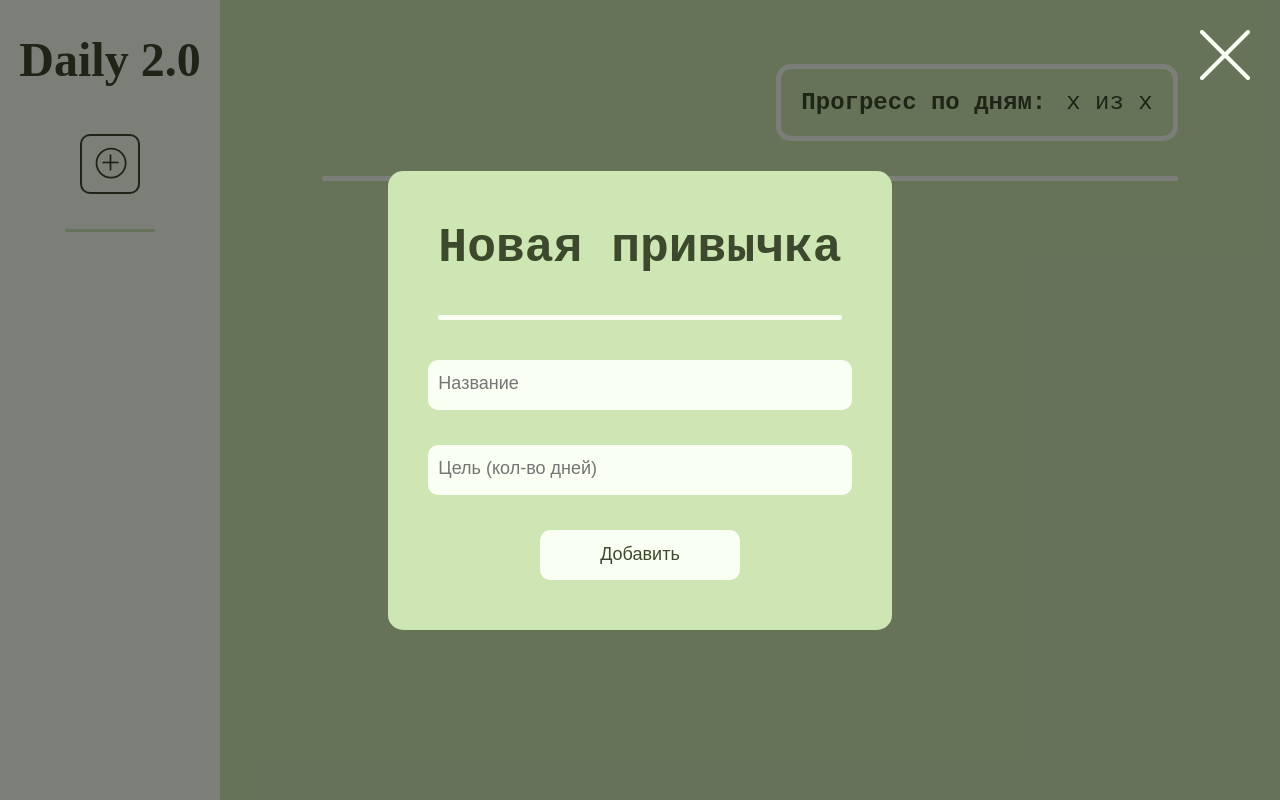
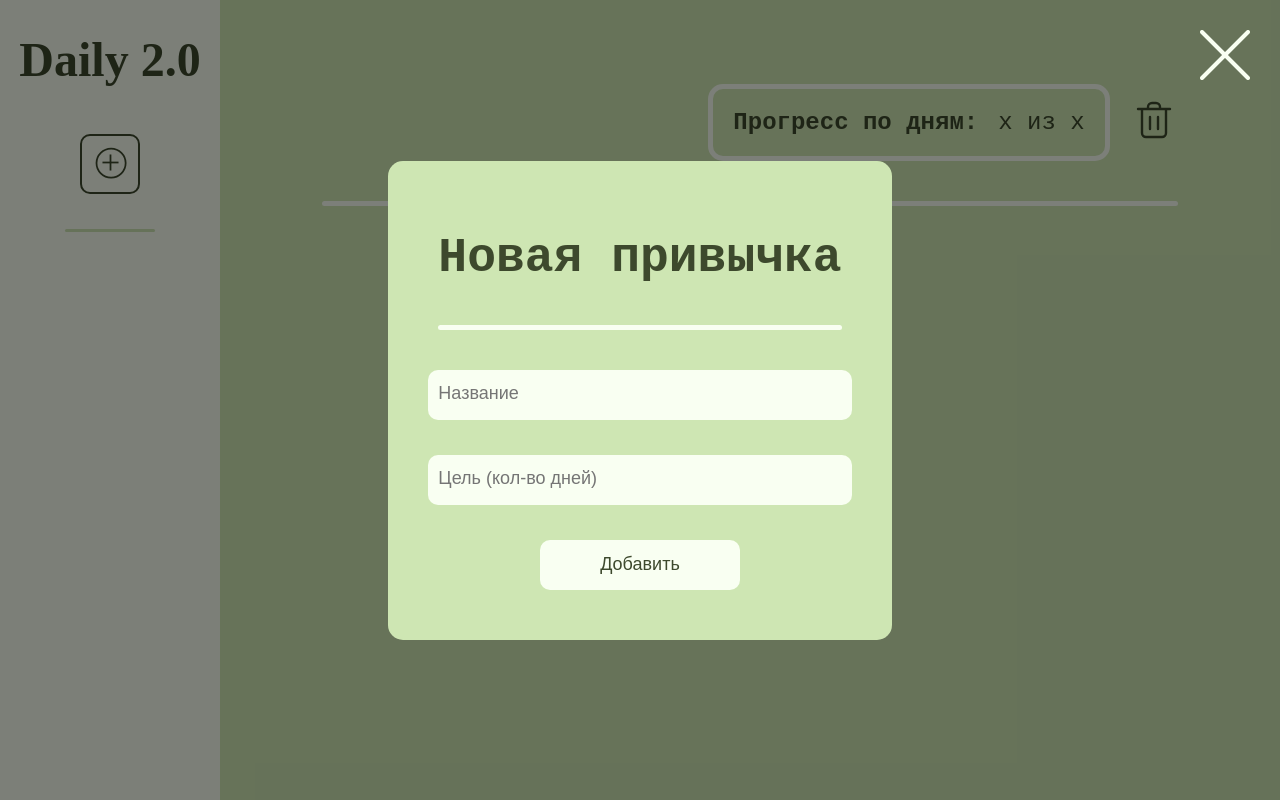
Before and after one commit to Bruh4O4/Daily_2.0, a plain HTML site: page index.html in a window 1280 px wide. Both pictures are taken after a click on the button 110 px from the left and 164 px from the top of the page. Drawn offline with Linux system fonts and the light colour scheme.

Commit message:
feat: add deleting habits

```diff
--- a/index.html
+++ b/index.html
@@ -25,6 +25,9 @@
                 <h3>Прогресс по дням: </h3>
                 <p class="prog_days">х из х</p>
             </div>
+            <button class="delHabit_but" onclick="delHabit()">
+                <img src="./static/img/delete.svg" alt="">
+            </button>
         </section>
 
         <hr>
@@ -40,7 +43,7 @@
 
                 <h2>Новая привычка</h2>
                 <hr>
-                <form class="new_habit" onsubmit="adding(event)">
+                <form class="new_habit" onsubmit="addingHabit(event)">
                     <input
                         type="text"
                         id="habit_name"
--- a/src/index.js
+++ b/src/index.js
@@ -7,7 +7,8 @@ const page = {
     menu: document.querySelector('.menu'),
     header: {
         h: document.querySelector('.name'),
-        prog_days: document.querySelector('.prog_days')
+        prog_days: document.querySelector('.prog_days'),
+        delHabit: document.querySelector('.delHabit_but')
     },
     content: {
         days_box: document.querySelector('#days_box'),
@@ -28,32 +29,26 @@ function saveData() {
 }
 
 function rerenderMenu(activeHabit) {
+    page.menu.innerHTML = '';
     for(const habit of habits) {
-        const existed = document.querySelector(`[habit_id="${habit.id}"]`)
-        if(!existed){
         const el = document.createElement('button');
         el.setAttribute('habit_id', habit.id);
         el.classList.add('menu_but');
         el.classList.add('habit_but');
         el.addEventListener('click', () => rerender(habit.id));
         el.innerHTML = '<img src="./static/img/Star.svg" alt="">';
+
         if(activeHabit.id === habit.id){
             el.classList.add('menu_but_active');
         }
+
         page.menu.appendChild(el);
-            continue;
-        }
-
-        if(activeHabit.id === habit.id){
-            existed.classList.add('menu_but_active');
-        } else {
-            existed.classList.remove('menu_but_active');
-        }
     }
 }
 
 function renderHead(activeHabit) {
     page.header.h.innerText = activeHabit.name;
+    page.header.delHabit.setAttribute('habit_id', activeHabit.id);
     if(activeHabit.days.length < activeHabit.target) {
         page.header.prog_days.innerText = `${activeHabit.days.length} из ${activeHabit.target}`;
     } else {
@@ -153,7 +148,7 @@ function closeAdding() {
     document.querySelector('.cover').classList.add('closed');
 }
 
-function adding(event) {
+function addingHabit(event) {
     event.preventDefault();
     const form = event.target;
 
@@ -179,6 +174,19 @@ function adding(event) {
     saveData();
 }
 
+function delHabit(){
+    const habitToDel = page.header.delHabit.getAttribute('habit_id');
+    habits = habits.filter(h => {
+        if(h.id == habitToDel){
+            return false
+        }
+        return true
+    })
+
+    saveData();
+    rerender(habits[0].id);
+}
+
 (() => {
     loadData();
     rerender(habits[0].id);
--- a/static/index.css
+++ b/static/index.css
@@ -69,20 +69,21 @@ main{
 
 #main_h{
     width: 100%;
-    margin-bottom: 35px;
     display: flex;
-    justify-content: space-between;
     align-items: center;
     flex-wrap: wrap;
+    gap: 20px;
 }
 h2{
     font-size: 48px;
-    margin: 0 0 20px 0;
+    margin: 20px 0;
+    flex: 1;
 }
 #prog{
     padding: 20px;
     border: 5px solid #f9fff2;
     border-radius: 15px;
+    margin: 20px 0;
     display: flex;
     align-items: center;
     flex-wrap: wrap;
@@ -91,6 +92,16 @@ h2{
 #prog>p{
     font-size: 24px;
     margin: 0;
+}
+.delHabit_but{
+    background: none;
+    padding: 0;
+    border: none;
+    margin: 20px 0;
+}
+.delHabit_but>img{
+    width: 48px;
+    height: 48px;
 }
 
 hr{
```
Lines whose indentation alone changed are shown as unchanged.
